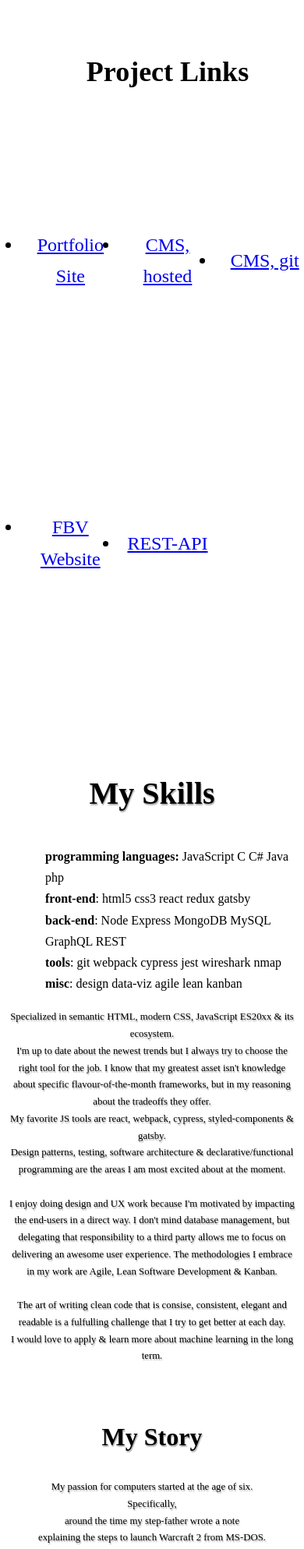
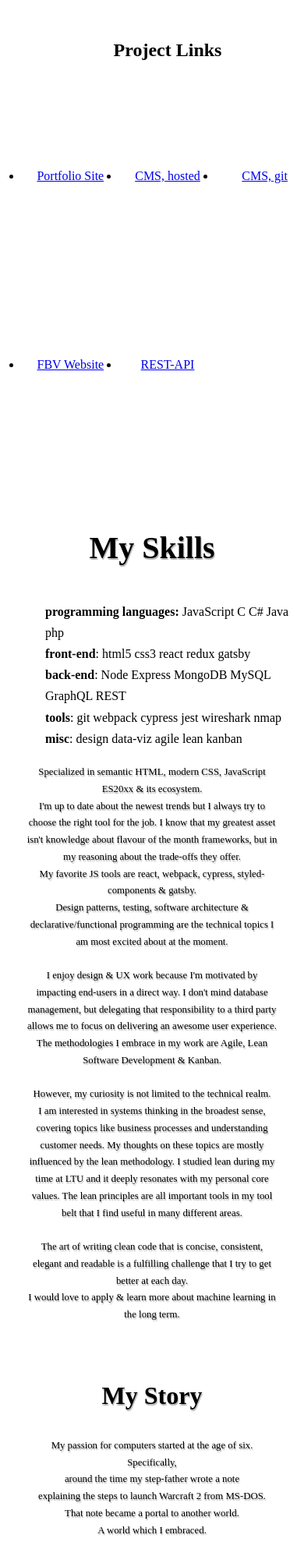
Before and after one commit to OskarHulter/portfolio, a Gatsby site: page /about in a window 390 px wide. Shown: the top 1987 px of the page at 78% size. Built offline with nearby package versions, Linux system fonts and the light colour scheme; Gatsby itself is replaced by a stand-in of ours.

Commit message:
Minor changes to about text. Mostly to improve experience on mobile.

```diff
--- a/src/components/mainbuttons.js
+++ b/src/components/mainbuttons.js
@@ -18,10 +18,10 @@ const MainButton = styled.button`
     align-items: center;
     min-width: 110px;
     min-height: 80px;
-    width: 38vmin;
-    height: 20vmin;
+    width: 35vmin;
+    height: 18vmin;
     margin: 2vmin;
-    font-size: 7vmin;
+    font-size: 6vmin;
     padding-bottom: 3px;
     border-radius: 50%;
     color: ${props => props.theme.fontColor};
--- a/src/components/projectlinks.js
+++ b/src/components/projectlinks.js
@@ -16,7 +16,6 @@ const StyledProjectLinks = styled.ul`
     font-family: ${props => props.theme.textFont};
     padding-bottom: 1em;
     margin-bottom: 2em;
-    font-size: 1.5em;
     min-height: 250px;
 `
 const ProjectLink = styled.li`
--- a/src/components/socialbuttons.js
+++ b/src/components/socialbuttons.js
@@ -7,7 +7,7 @@ const SocialWrapper = styled.div`
     justify-content: center;
     align-items: center;
     max-width: 100%;
-    padding-bottom: 20px;
+    padding-bottom: 50px;
 `
 
 const SocialButtons = () => (
--- a/src/pages/about.js
+++ b/src/pages/about.js
@@ -19,11 +19,10 @@ const AboutWrapper = styled.section`
     );
 `
 const TextContent = styled.div`
-    margin: 1.5em 4px;
+    margin: 1.5em 25px;
     max-width: 750px;
     text-align: center;
     font-size: 0.8em;
-
     text-shadow: 1px 2px 1px rgba(0, 0, 0, 0.3);
     @media (min-width: 768px) {
         font-size: 1em;
@@ -69,26 +68,35 @@ const AboutPage = () => (
             Specialized in semantic HTML, modern CSS, JavaScript ES20xx & its
             ecosystem. <br /> I'm up to date about the newest trends but I
             always try to choose the right tool for the job. I know that my
-            greatest asset isn't knowledge about specific flavour-of-the-month
-            frameworks, but in my reasoning about the tradeoffs they offer.
+            greatest asset isn't knowledge about flavour of the month
+            frameworks, but in my reasoning about the trade-offs they offer.
             <br />
             My favorite JS tools are react, webpack, cypress, styled-components
             & gatsby.
             <br />
             Design patterns, testing, software architecture &
-            declarative/functional programming are the areas I am most excited
-            about at the moment.
+            declarative/functional programming are the technical topics I am
+            most excited about at the moment.
             <br />
-            <br />I enjoy doing design and UX work because I'm motivated by
-            impacting the end-users in a direct way. I don't mind database
-            management, but delegating that responsibility to a third party
-            allows me to focus on delivering an awesome user experience. The
-            methodologies I embrace in my work are Agile, Lean Software
-            Development & Kanban.
+            <br />I enjoy design & UX work because I'm motivated by impacting
+            end-users in a direct way. I don't mind database management, but
+            delegating that responsibility to a third party allows me to focus
+            on delivering an awesome user experience. The methodologies I
+            embrace in my work are Agile, Lean Software Development & Kanban.
             <br />
             <br />
-            The art of writing clean code that is consise, consistent, elegant
-            and readable is a fulfulling challenge that I try to get better at
+            However, my curiosity is not limited to the technical realm.
+            <br /> I am interested in systems thinking in the broadest sense,
+            covering topics like business processes and understanding customer
+            needs. My thoughts on these topics are mostly influenced by the lean
+            methodology. I studied lean during my time at LTU and it deeply
+            resonates with my personal core values. The lean principles are all
+            important tools in my tool belt that I find useful in many different
+            areas.
+            <br />
+            <br />
+            The art of writing clean code that is concise, consistent, elegant
+            and readable is a fulfilling challenge that I try to get better at
             each day.
             <br />I would love to apply & learn more about machine learning in
             the long term.
@@ -120,7 +128,7 @@ const AboutPage = () => (
             study indicates that data-visualization can be a potent tool for
             making software documentation easier to understand.
             <br />
-            Since then I've focused my attention on modern web development.
+            Since then, I've focused my attention on modern web development.
         </TextContent>
 
         <TextContent>
@@ -153,7 +161,8 @@ const AboutPage = () => (
             that will host royalty-free music. It is still under construction
             but I will post more info when I've come a bit further along. I am
             also in the process of creating a webshop called festivaltent.shop
-            offering tents with fun patterns.
+            offering tents with fun patterns. This project is a bit more
+            experimental but it's a fun learning experience.
             <br />
             <br />
             <br />
--- a/src/pages/index.js
+++ b/src/pages/index.js
@@ -10,8 +10,8 @@ import Footer from '../components/footer'
 const roboto = '"Roboto", -apple-system, "Segoe UI", Roboto, sans-serif'
 const montserrat = '"Montserrat", -apple-system, "Segoe UI", Roboto, sans-serif'
 /*
+Old themes - Might add a theme toggle for fun later.
 const lato = '"Lato", -apple-system, "Segoe UI", Roboto, sans-serif'
-Old themes - Might add a theme toggle for fun later.
 const openSans = '"Open Sans", -apple-system, "Segoe UI", Roboto, sans-serif'
 const cutiveMono = '"Cutive Mono", monospace'
 const greenFrenchPass = '#B5FFF9'
```
Also changed, not shown: src/components/Footer.js (+4 -4 lines), src/pages/Landing.js (+5 -5 lines).
